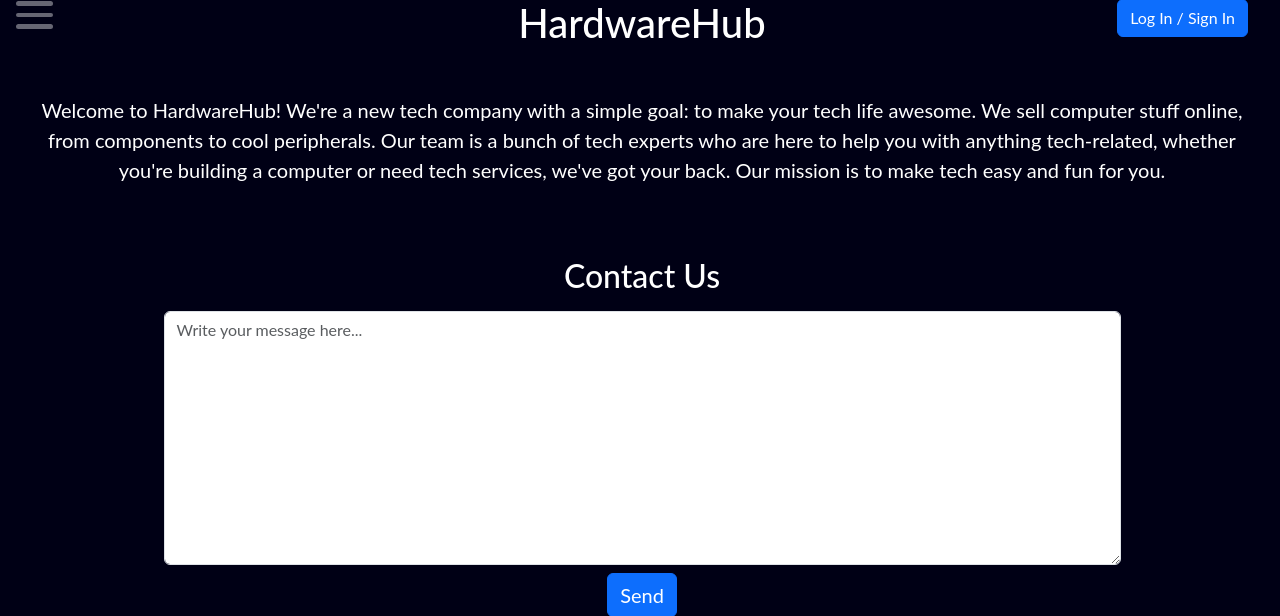
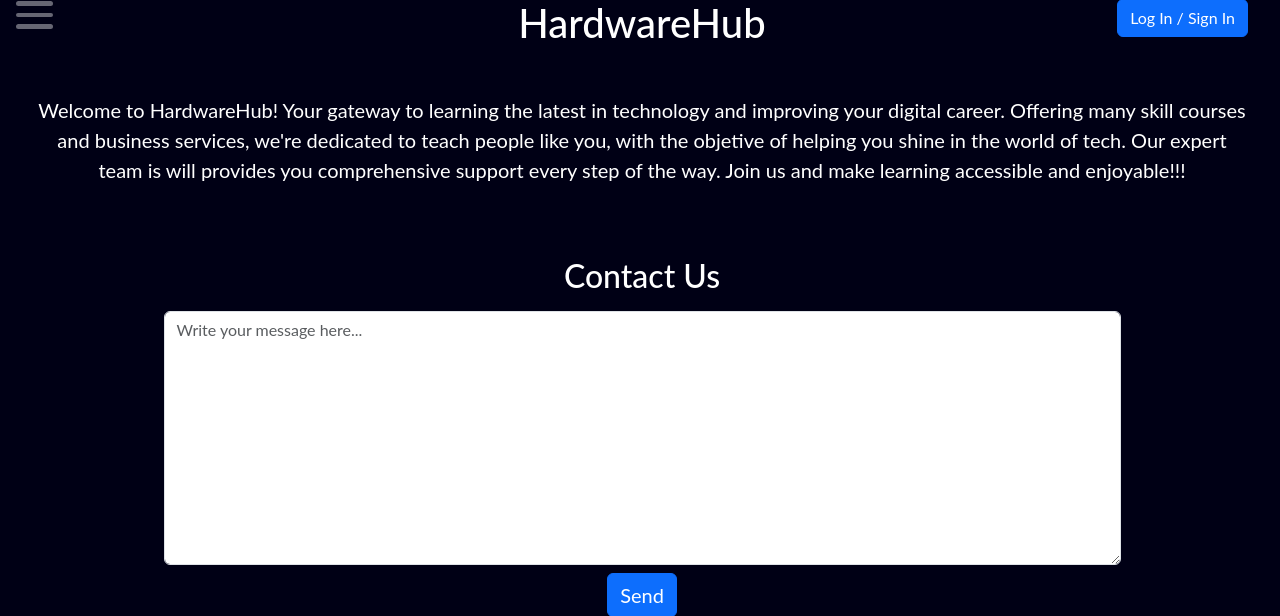
Before and after one commit to AlbertoF17/ServidorTrabajo1EV, a PHP site: page /view/aboutUs.php in a window 1280 px wide. Shown: the part 17-633 px from the top of the page. Run offline with PHP 8.4, Linux system fonts and the light colour scheme; data that the repository does not hold is empty.

Commit message:
ServidorTrabajo2Ev

```diff
--- a/view/aboutUs.php
+++ b/view/aboutUs.php
@@ -47,10 +47,11 @@ require_once(__DIR__."/../controller/AboutUsController.php");
         </div>
         <div>
             <p class="mx-2 px-4">
-                Welcome to HardwareHub! We're a new tech company with a simple goal: to make your tech life awesome.
-                We sell computer stuff online, from components to cool peripherals.
-                Our team is a bunch of tech experts who are here to help you with anything tech-related, whether you're building a computer or need tech services,
-                we've got your back. Our mission is to make tech easy and fun for you.</p>
+            Welcome to HardwareHub! Your gateway to learning the latest in technology and improving your digital career.
+            Offering many skill courses and business services, we're dedicated to teach people like you, with the objetive
+            of helping you shine in the world of tech. Our expert team is will provides you comprehensive support every step
+            of the way. Join us and make learning accessible and enjoyable!!!
+            </p>
         </div>
         <div class="d-flex flex-wrap justify-content-center align-items-stretch p-3 gap-4">
             <?php foreach($employees as $employee): ?>
```
